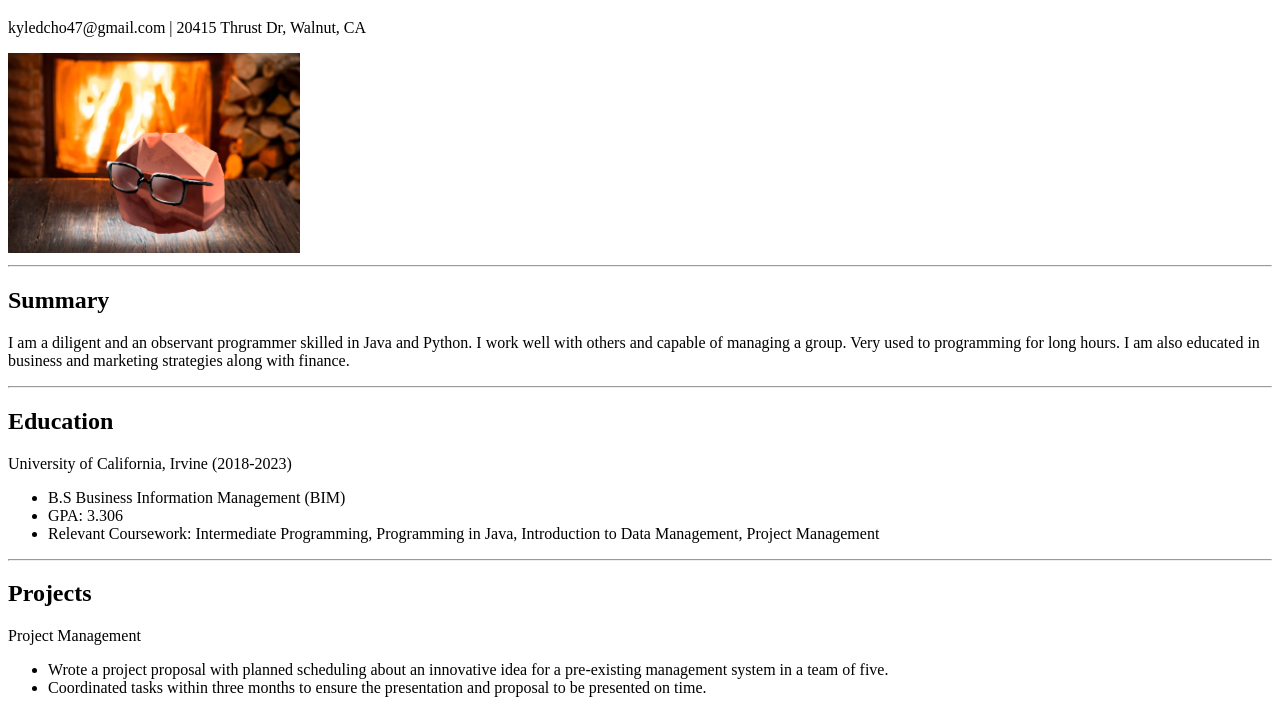
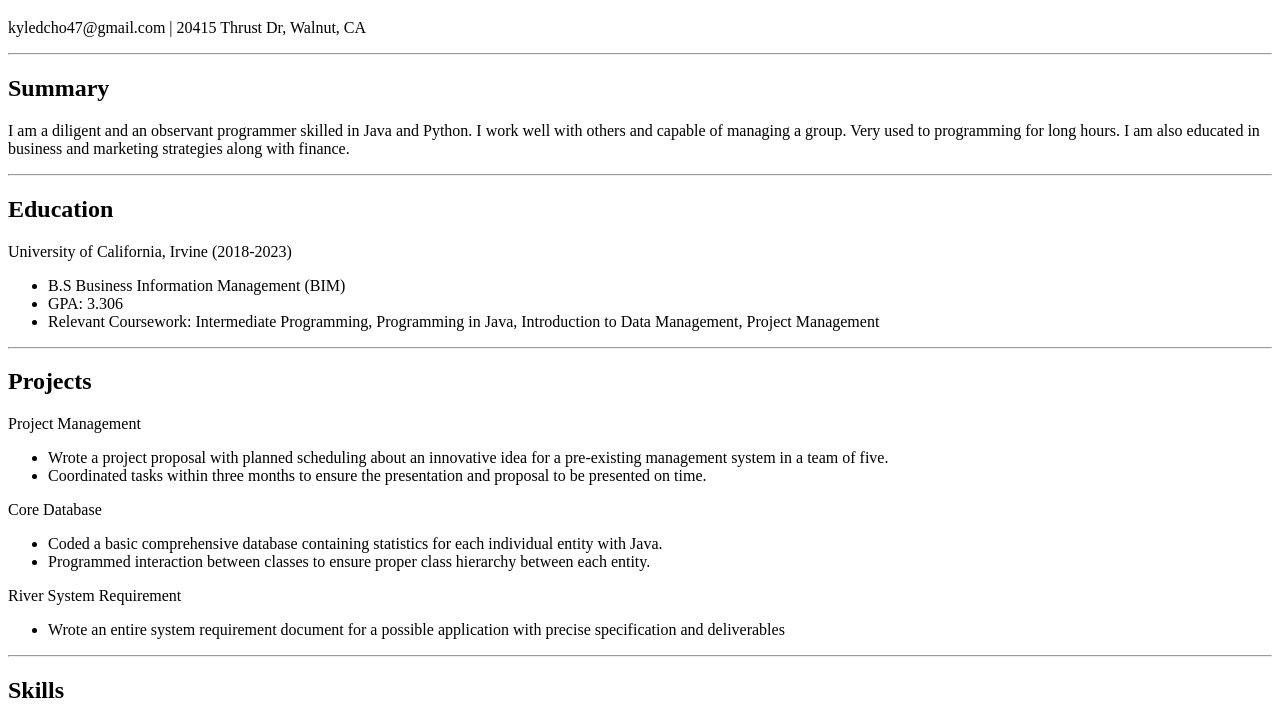
Before and after one commit to KaiDCo/html-resume, a plain HTML site: page index.html in a window 1280 px wide. Shown: the part 61-774 px from the top of the page. Drawn offline with Linux system fonts and the light colour scheme.

Commit message:
Update index.html

```diff
--- a/index.html
+++ b/index.html
@@ -8,7 +8,7 @@
 <body>
     <h1>Kyle Donggun Cho</h1>
     <p>kyledcho47@gmail.com | 20415 Thrust Dr, Walnut, CA</p>
-    <img src="./assets/images/Profilepic.PNG" height="200" alt="a red rock with a glasses by the fire place"/>
+    <!-- <img src="./assets/images/Profilepic.PNG" height="200" alt="a red rock with a glasses by the fire place"/> -->
     <hr/>
     <h2>Summary</h2>
     <p>I am a diligent and an observant programmer skilled in Java and Python. I work well with others and capable of managing a group.
@@ -37,12 +37,13 @@
         </ul>
         River System Requirement
         <ul>
-            <li>Wrote an entire system requirement document for a possible application</li>
+            <li>Wrote an entire system requirement document for a possible application with precise specification and deliverables</li>
         </ul>
     </p>
     <hr/>
     <h2>Skills</h2>
     <ul>
+        <li>Office: Word/Doc, Powerpoint/Slides, Excel/Sheet</li>
         <li>Programming: Java(advanced), Python(advanced), RubyScript(beginner), JavaScript(intermediate), C++(beginner), html(intermediate)</li>
         <li>Soft Skill: Problem Solving Skill, Fast Learner, Keen Observer</li>
         <li>Language: English(Expert), Korean(Intermediate), Japanese(Elementary)</li>
```
